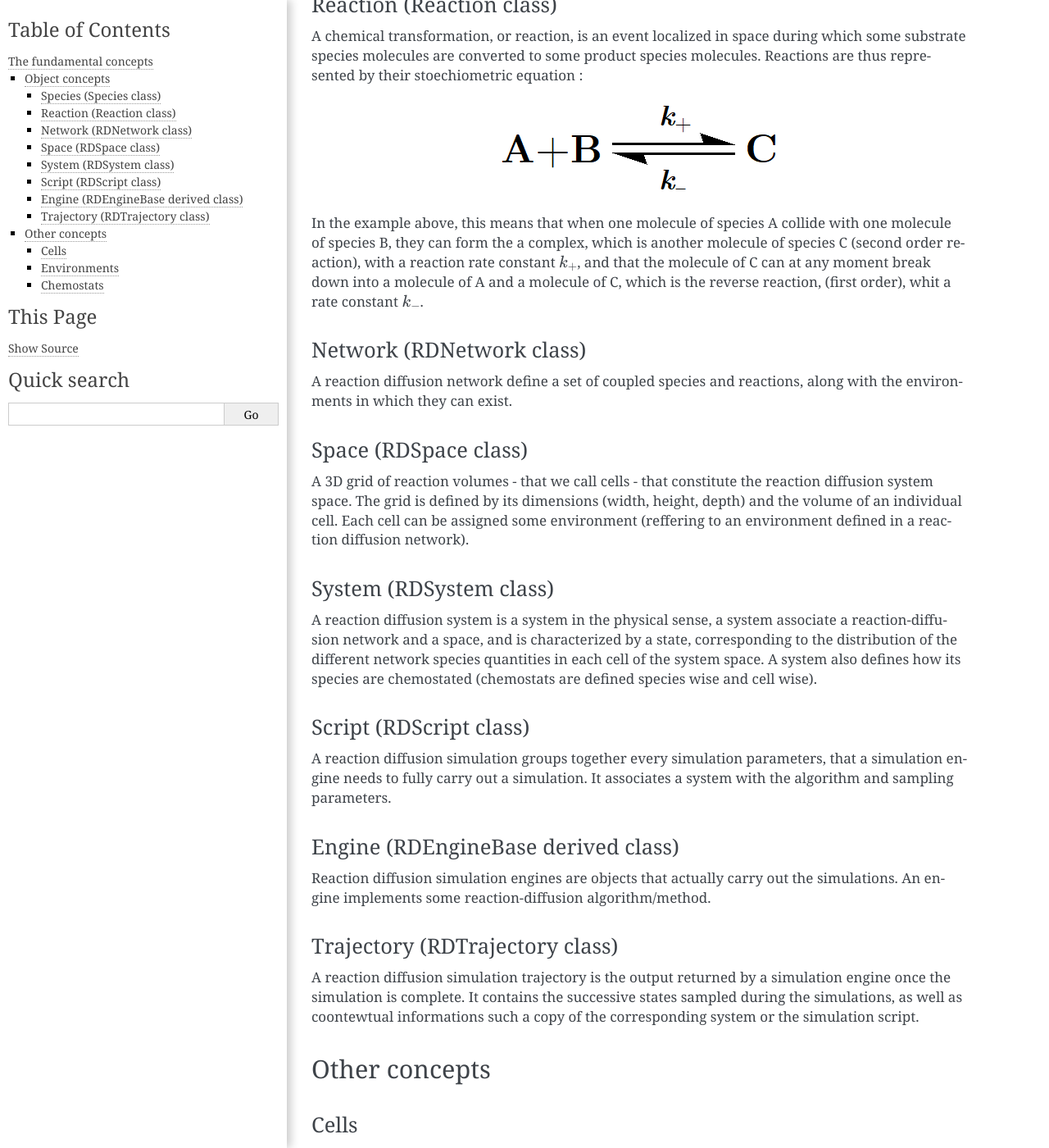
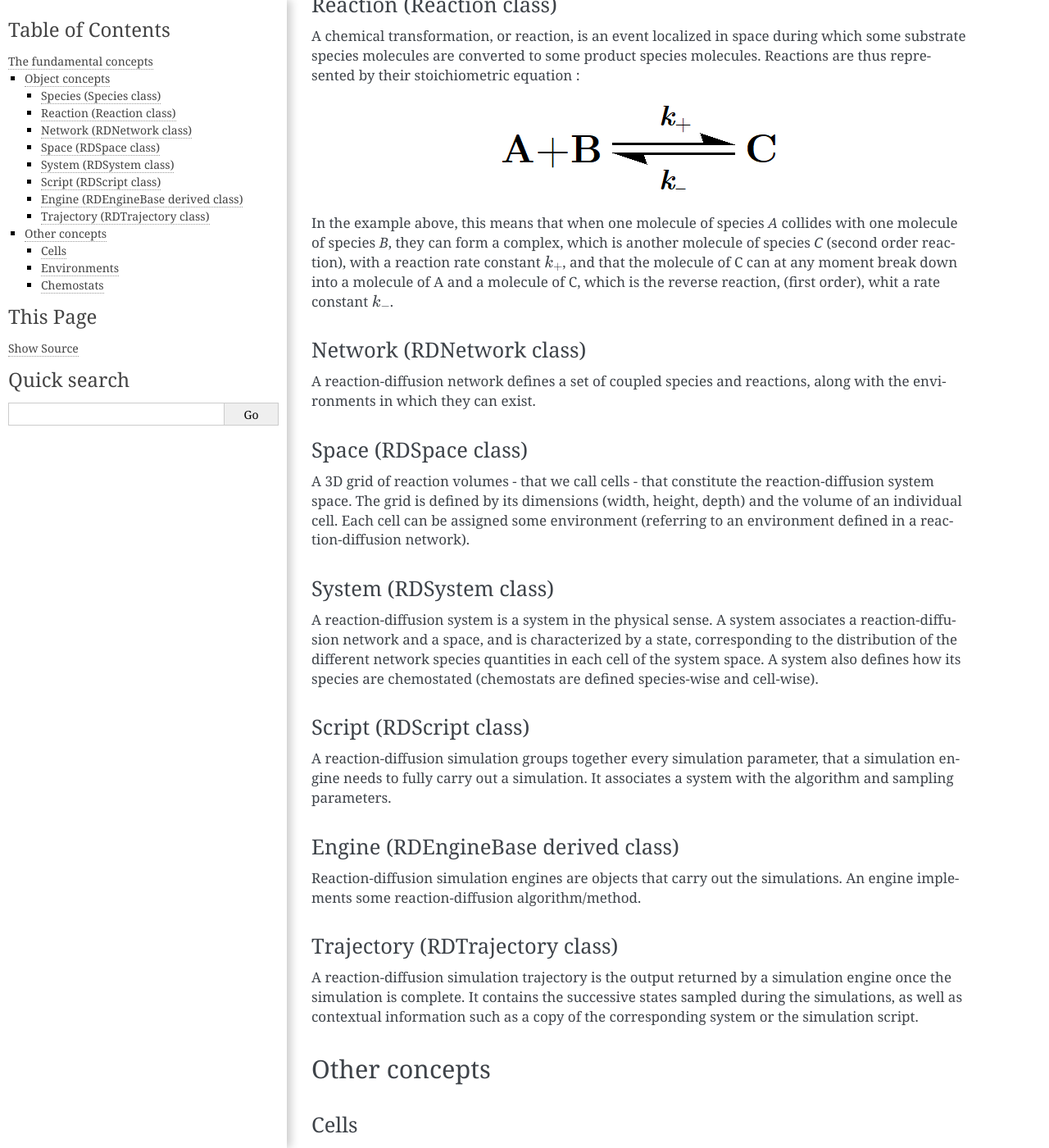
Before and after one commit to ThibaultFillion/strengths, a Sphinx documentation site: the page built from documentation/fundamentals.rst, in a window 1280 px wide and 1400 px high, scrolled down 439 px. Shown: the whole window at 82% size. Built offline with Sphinx 7.4.7, drawn with Linux system fonts in a browser that asks for light colours; some of the changed text lies outside the part shown.

Commit message:
Update fundamentals.rst

```diff
--- a/documentation/fundamentals.rst
+++ b/documentation/fundamentals.rst
@@ -13,49 +13,49 @@ Species can diffuse and be consumed or produced in reactions.
 Reaction (Reaction class)
 ^^^^^^^^^^^^^^^^^^^^^^^^^
 
-A chemical transformation, or reaction, is an event localized in space during which some substrate species molecules are converted to some product species molecules. Reactions are thus represented by their stoechiometric equation :
+A chemical transformation, or reaction, is an event localized in space during which some substrate species molecules are converted to some product species molecules. Reactions are thus represented by their stoichiometric equation :
 
 .. image:: ABC.png
   :align: center
 
-In the example above, this means that when one molecule of species A collide with one molecule of species B, they can form the a complex, which is another molecule of species C (second order reaction), with a reaction rate constant :math:`k_+`, and that the molecule of C can at any moment break down into a molecule of A and a molecule of C, which is the reverse reaction, (first order), whit a rate constant :math:`k_-`.
+In the example above, this means that when one molecule of species *A* collides with one molecule of species *B*, they can form a complex, which is another molecule of species *C* (second order reaction), with a reaction rate constant :math:`k_+`, and that the molecule of C can at any moment break down into a molecule of A and a molecule of C, which is the reverse reaction, (first order), whit a rate constant :math:`k_-`.
 
 Network (RDNetwork class)
 ^^^^^^^^^^^^^^^^^^^^^^^^^
 
-A reaction diffusion network define a set of coupled species and reactions, along with the environments in which they can exist.
+A reaction-diffusion network defines a set of coupled species and reactions, along with the environments in which they can exist.
 
 Space (RDSpace class)
 ^^^^^^^^^^^^^^^^^^^^^
 
-A 3D grid of reaction volumes - that we call cells - that constitute the reaction diffusion system space.
+A 3D grid of reaction volumes - that we call cells - that constitute the reaction-diffusion system space.
 The grid is defined by its dimensions (width, height, depth) and the volume of an individual cell.
-Each cell can be assigned some environment (reffering to an environment defined in a reaction diffusion network).
+Each cell can be assigned some environment (referring to an environment defined in a reaction-diffusion network).
 
 System (RDSystem class)
 ^^^^^^^^^^^^^^^^^^^^^^^
 
-A reaction diffusion system is a system in the physical sense, a system associate a reaction-diffusion network and a space,
+A reaction-diffusion system is a system in the physical sense. A system associates a reaction-diffusion network and a space,
 and is characterized by a state, corresponding to the distribution of the different network species quantities in each cell of the system space.
-A system also defines how its species are chemostated (chemostats are defined species wise and cell wise).
+A system also defines how its species are chemostated (chemostats are defined species-wise and cell-wise).
 
 Script (RDScript class)
 ^^^^^^^^^^^^^^^^^^^^^^^
 
-A reaction diffusion simulation groups together every simulation parameters, that a simulation engine needs to fully carry out a simulation.
+A reaction-diffusion simulation groups together every simulation parameter, that a simulation engine needs to fully carry out a simulation.
 It associates a system with the algorithm and sampling parameters.
 
 Engine (RDEngineBase derived class)
 ^^^^^^^^^^^^^^^^^^^^^^^^^^^^^^^^^^^
 
-Reaction diffusion simulation engines are objects that actually carry out the simulations.
+Reaction-diffusion simulation engines are objects that carry out the simulations.
 An engine implements some reaction-diffusion algorithm/method.
 
 Trajectory (RDTrajectory class)
 ^^^^^^^^^^^^^^^^^^^^^^^^^^^^^^^
 
-A reaction diffusion simulation trajectory is the output returned by a simulation engine once the simulation is complete.
-It contains the successive states sampled during the simulations, as well as coontewtual informations such a copy of
+A reaction-diffusion simulation trajectory is the output returned by a simulation engine once the simulation is complete.
+It contains the successive states sampled during the simulations, as well as contextual information such as a copy of
 the corresponding system or the simulation script.
 
 Other concepts
```
Also changed, not shown: other parts of documentation/fundamentals.rst (+6 -6 lines).
